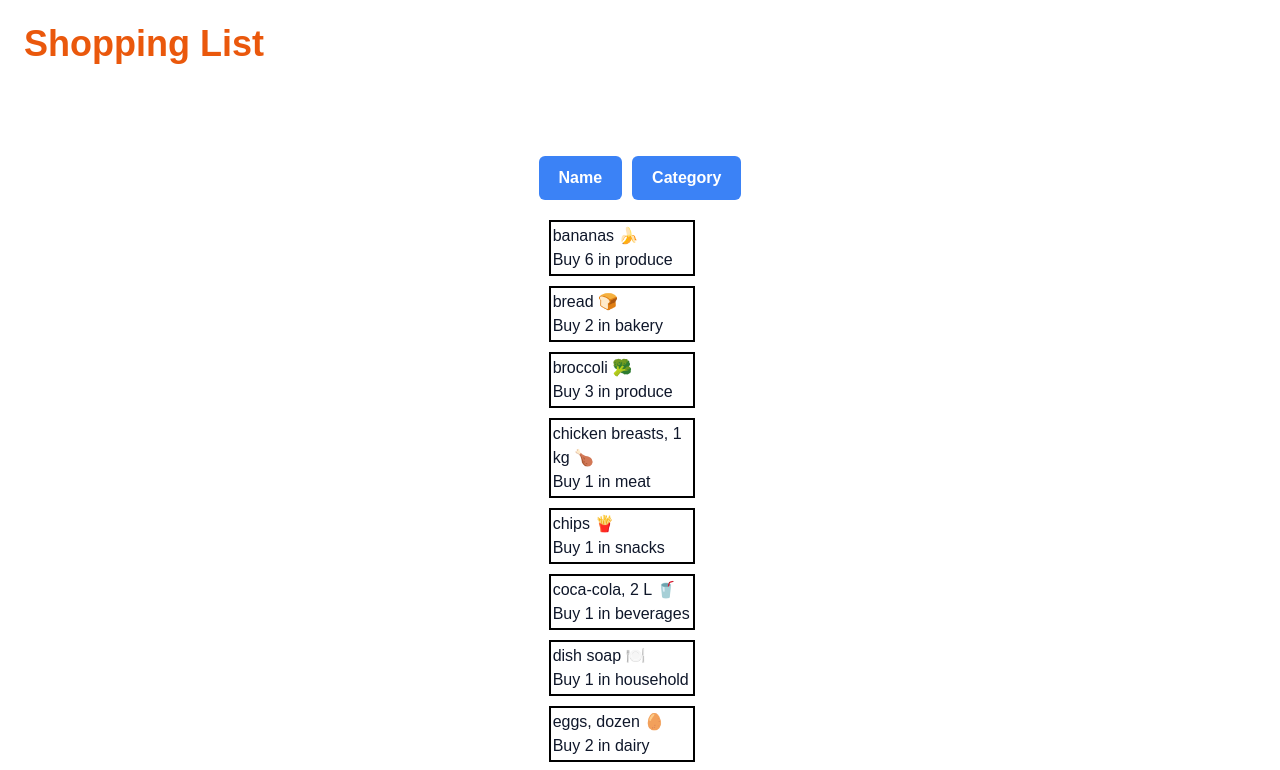
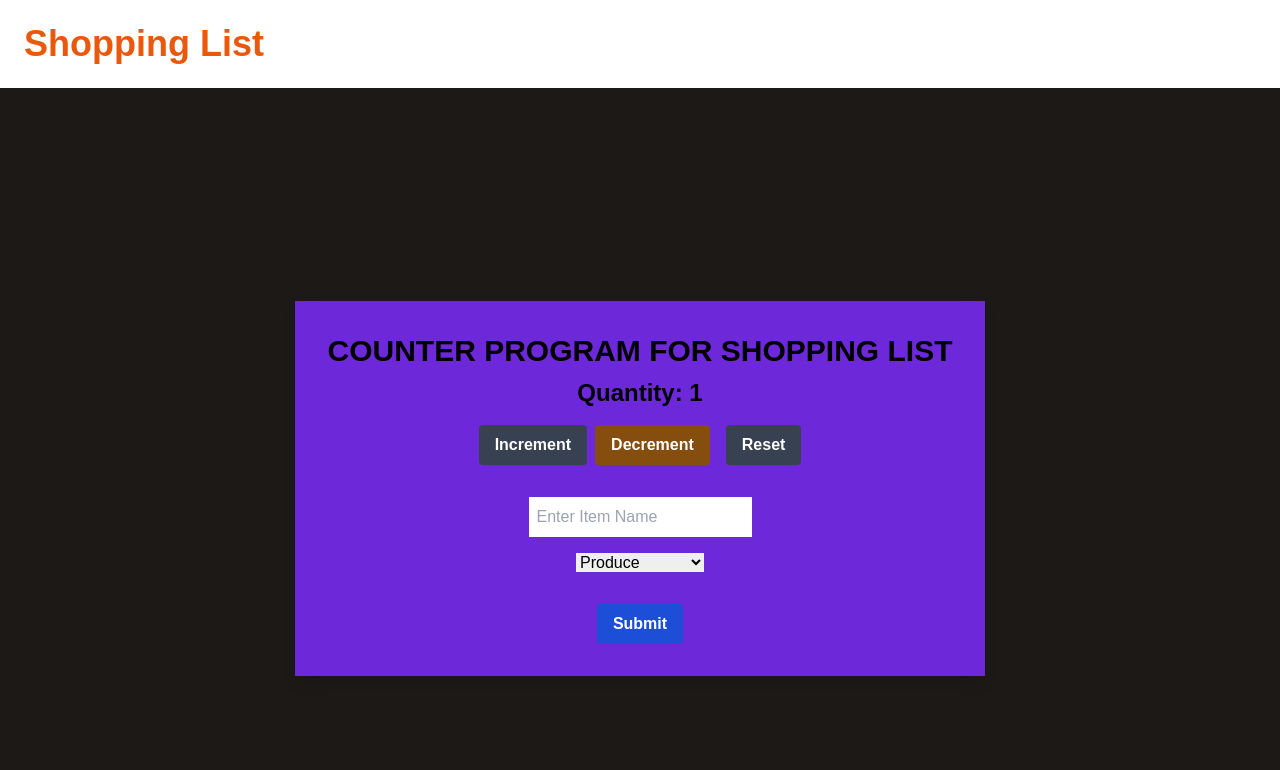
Before and after one commit to IndrpalSingh/cprg306-assignments, a Next.js app: page /week-7 in a window 1280 px wide. Shown: the top 770 px of the page. Built offline with nearby package versions, Linux system fonts and the light colour scheme.

Commit message:
its done

```diff
--- a/app/week-7/item-list.js
+++ b/app/week-7/item-list.js
@@ -1,9 +1,8 @@
 "use client";
 import { useState } from "react";
-import items from "./items.json";
 import Item from "./item.js";
 
-export default function ItemList() {
+export default function ItemList({items}) {
   const [sortBy, setSortBy] = useState("name");
 
   let sortedItems = [...items];
--- a/app/week-7/new-item.js
+++ b/app/week-7/new-item.js
@@ -2,7 +2,7 @@
 
 import { useState } from "react";
 
-export default function NewItem() {
+export default function NewItem({onAddItem}) {
   const [quantity, setQuantity] = useState(1);
   const [name, setName] = useState("");
   const [category, setCategory] = useState("produce");
@@ -34,6 +34,15 @@ export default function NewItem() {
     window.alert(
       `Item: ${item.name} \nCategory: ${item.category} \nQuantity: ${item.quantity}`
     );
+    setQuantity(1);
+    setCategory("produce");
+    setName("");
+
+
+    if (onAddItem) {
+      onAddItem(item);
+    }
+
     setQuantity(1);
     setCategory("produce");
     setName("");
@@ -70,6 +79,8 @@ export default function NewItem() {
         >
           Reset
         </button>
+
+
 
         <form className="flex flex-col items-center mt-4 space-y-4" onSubmit={handleSubmit}>
           <input
--- a/app/week-7/page.js
+++ b/app/week-7/page.js
@@ -1,12 +1,22 @@
+"use client";
+import { useState } from "react";
 import ItemList from "./item-list.js";
+import itemsData from "./items.json";
+import NewItem from "./new-item.js";
+
 export default function Page() {
+  const [items, setItems] = useState(itemsData);
+  function handleAddedItem(item) {
+    setItems([...items, item]);
+  }
   return (
     <main>
       <h1 className="font-extrabold text-4xl p-6 text-orange-600 ">
         Shopping List
       </h1>
       <header>
-        <ItemList />
+      <NewItem onAddItem={handleAddedItem} />
+      <ItemList items={items} />
       </header>
     </main>
   );
```
